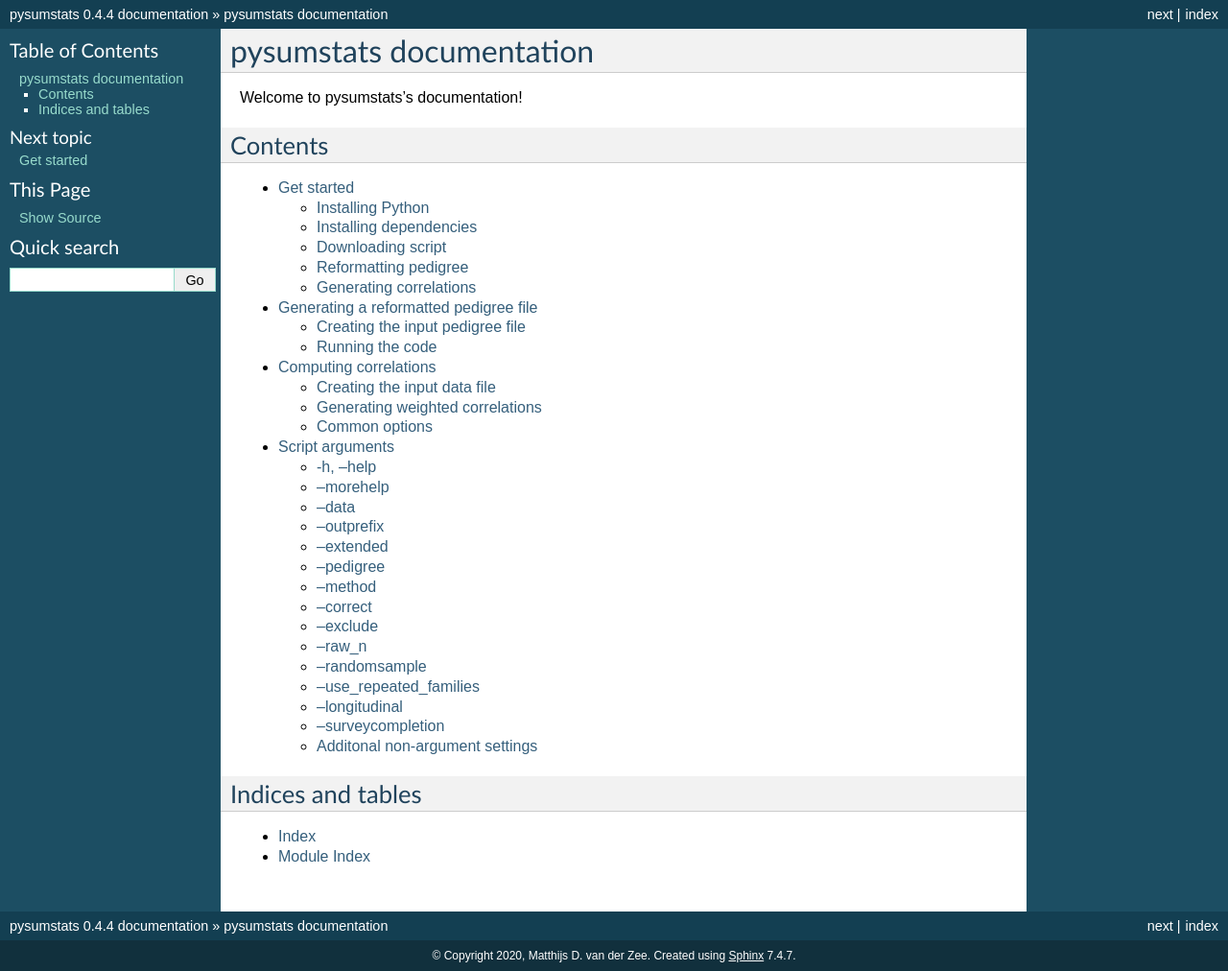
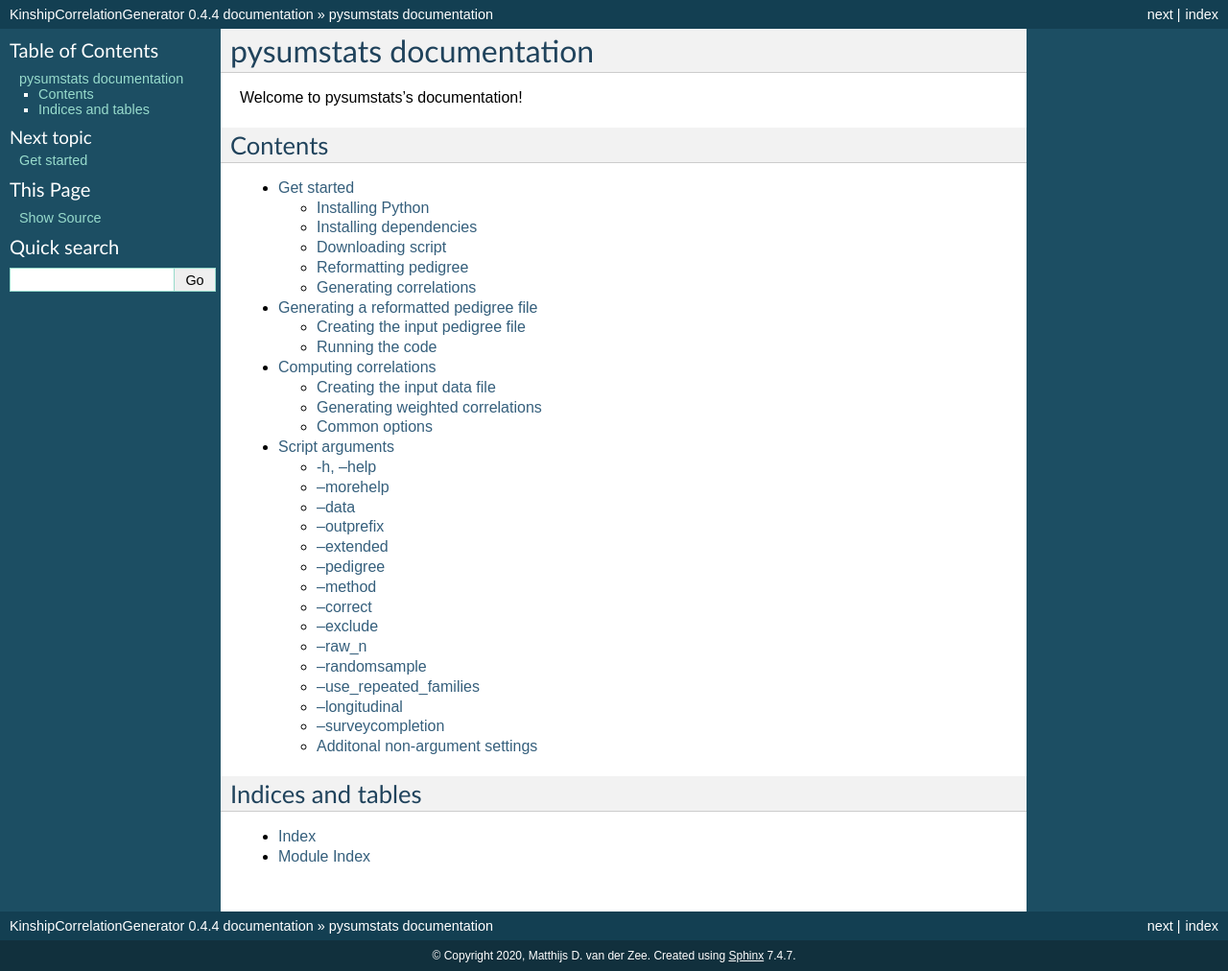
Before and after one commit to matthijsz/KinshipCorrelationGenerator, a Sphinx documentation site: the page built from docs/index.rst, in a window 1280 px wide. Shown: the whole page at 96% size. Built offline with Sphinx 7.4.7, drawn with Linux system fonts in a browser that asks for light colours.

Commit message:
Initial commit

```diff
--- a/docs/conf.py
+++ b/docs/conf.py
@@ -21,7 +21,7 @@
 
 # -- Project information -----------------------------------------------------
 
-project = 'pysumstats'
+project = 'KinshipCorrelationGenerator'
 copyright = '2020, Matthijs D. van der Zee'
 author = 'Matthijs D. van der Zee'
 
```
Also changed, not shown: README.md (+4 -2 lines).
